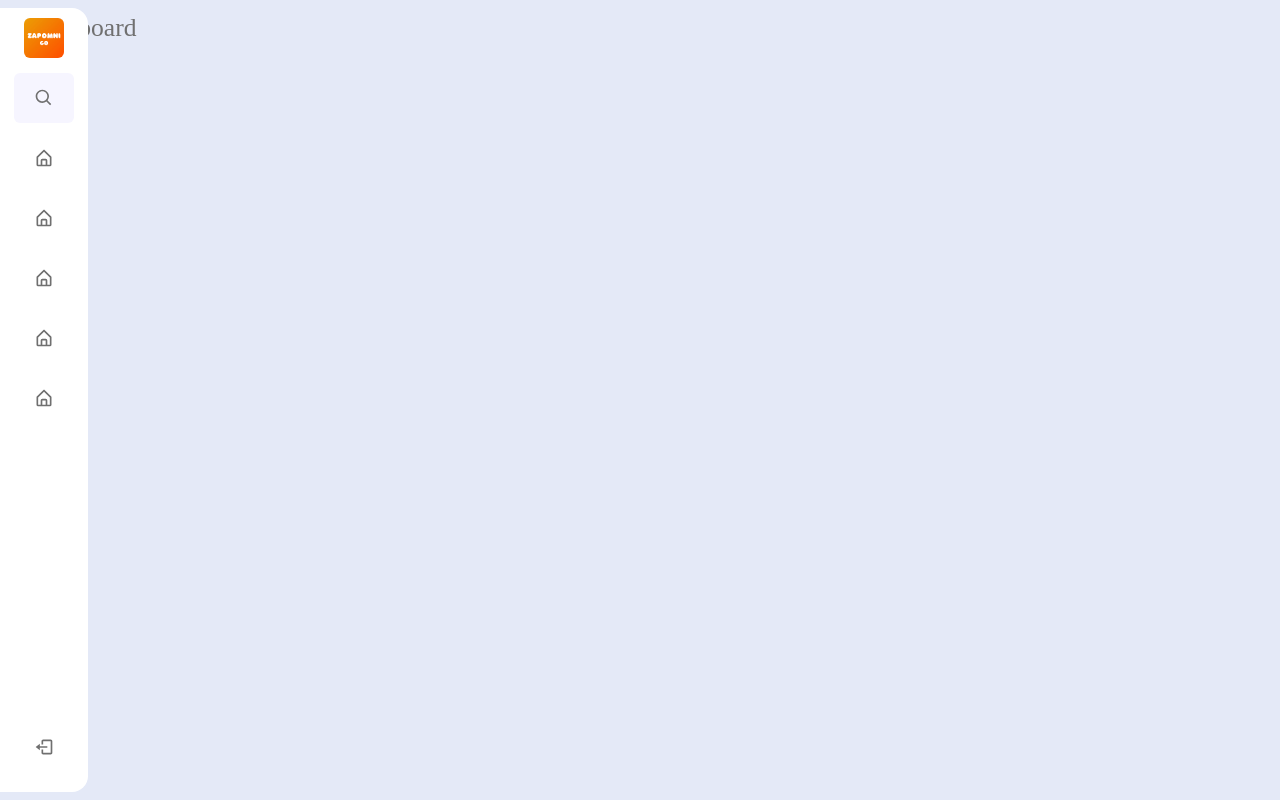
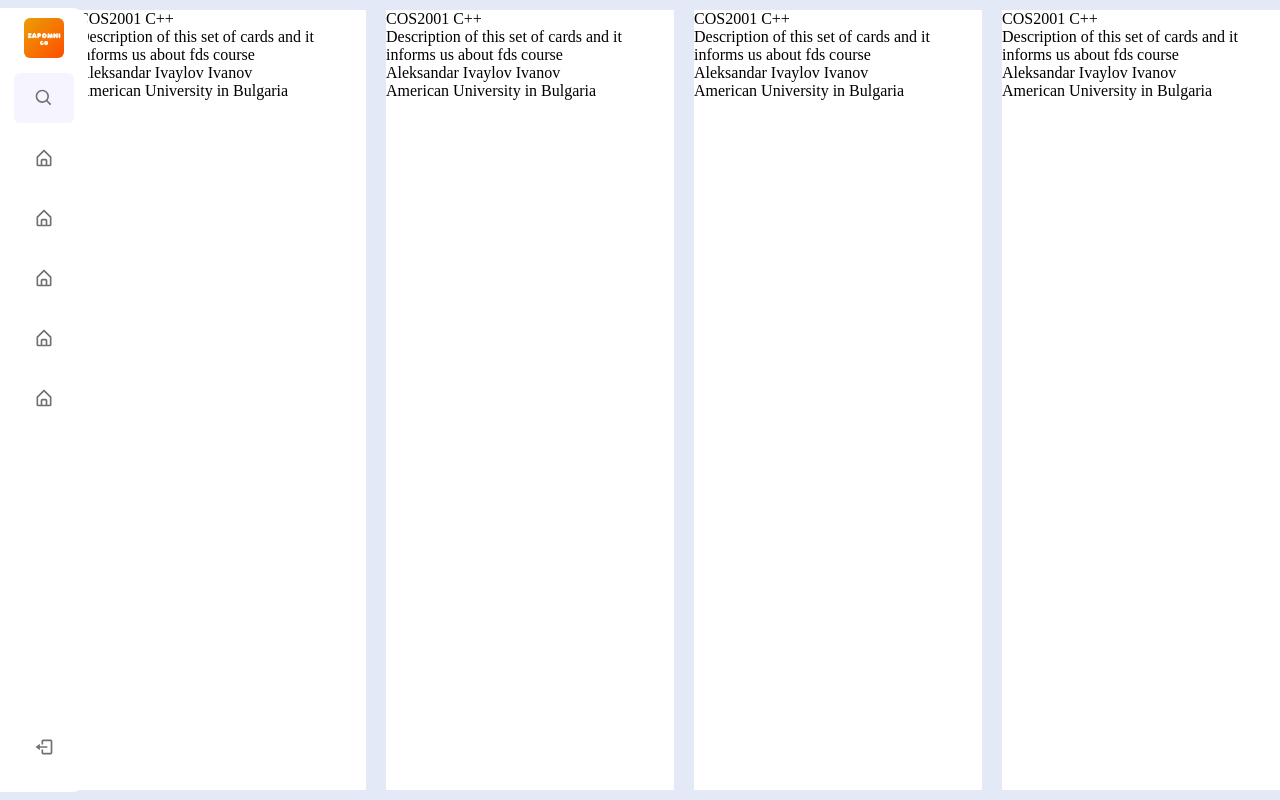
Before and after one commit to ZapomniGo/zapomnigo-client, a React (Vite) app: page / in a window 1280 px wide. Built offline with nearby package versions, Linux system fonts and the light colour scheme.

Commit message:
added recent section in dashboard

```diff
--- a/src/app-components/Dashboard/Dashboard.tsx
+++ b/src/app-components/Dashboard/Dashboard.tsx
@@ -3,8 +3,31 @@ import React from "react";
 export const Dashboard = ({ sidebarOpen }) => {
   return (
     <section className={`home ${sidebarOpen ? "open" : "closed"}`}>
-      <div className="text">
-        Dashboard
+      <div className="recent">
+        <div className="set-card">
+          <div className="set-title">COS2001 C++</div>
+          <div className="set-description">Description of this set of cards and it informs us about fds course</div>
+          <div className="set-creator">Aleksandar Ivaylov Ivanov</div>
+          <div className="set-institution">American University in Bulgaria</div>
+        </div>
+        <div className="set-card">
+          <div className="set-title">COS2001 C++</div>
+          <div className="set-description">Description of this set of cards and it informs us about fds course</div>
+          <div className="set-creator">Aleksandar Ivaylov Ivanov</div>
+          <div className="set-institution">American University in Bulgaria</div>
+        </div>
+        <div className="set-card">
+          <div className="set-title">COS2001 C++</div>
+          <div className="set-description">Description of this set of cards and it informs us about fds course</div>
+          <div className="set-creator">Aleksandar Ivaylov Ivanov</div>
+          <div className="set-institution">American University in Bulgaria</div>
+        </div>
+        <div className="set-card">
+          <div className="set-title">COS2001 C++</div>
+          <div className="set-description">Description of this set of cards and it informs us about fds course</div>
+          <div className="set-creator">Aleksandar Ivaylov Ivanov</div>
+          <div className="set-institution">American University in Bulgaria</div>
+        </div>
       </div>
     </section>
   );
--- a/src/app-components/Dashboard/dashboard.scss
+++ b/src/app-components/Dashboard/dashboard.scss
@@ -1,18 +1,44 @@
 .home{
+    position: relative;
     left: 88px;
     height: 100vh;
-    width: 100vw;
+    width: calc(100% - 88px);
     background: var(--body-color);
     transition: var(--tran-05);
+    display: flex;
+    justify-content: center;
+
+    .open{
+        filter: blur(2px);
+    }
+
+    .recent{
+        display: flex;
+    }
+
+    .text{
+        font-size: 2vmax;
+        font-weight: 500;
+        color: var(--text-color);
+        padding: 1vmax 2vmax;
+    }
+
+    .set-card{
+        display: flex;
+        flex-direction: column;
+        background-color: white;
+        width: 18rem;
+        margin: 10px;
+    }
 }
 
 .home.open{
-    filter: blur(2px);
 }
 
 .home .text {
-    font-size: 2vmax;
-    font-weight: 500;
-    color: var(--text-color);
-    padding: 1vmax 2vmax;
+
 }
+
+.set-card{
+
+}
--- a/src/app-components/Navigation/Navigation.tsx
+++ b/src/app-components/Navigation/Navigation.tsx
@@ -15,7 +15,7 @@ export const Navigation = ({ onSidebarToggle }) => {
         if (window.innerWidth > 900) {
             timeoutId = setTimeout(() => {
                 setSidebarOpen(true);
-                onSidebarToggle(true); // Notify the parent component about the sidebar state change
+                onSidebarToggle(true);
 
             }, 150);
         }
@@ -24,19 +24,19 @@ export const Navigation = ({ onSidebarToggle }) => {
     const handleMouseLeave = () => {
         clearTimeout(timeoutId);
         setSidebarOpen(false);
-        onSidebarToggle(false); // Notify the parent component about the sidebar state change
+        onSidebarToggle(false);
 
     };
 
     const handleHamburgerClick = () => {
         setSidebarOpen(true);
-        onSidebarToggle(true); // Notify the parent component about the sidebar state change
+        onSidebarToggle(true);
 
     };
 
     const handleCloseClick = () => {
         setSidebarOpen(false);
-        onSidebarToggle(false); // Notify the parent component about the sidebar state change
+        onSidebarToggle(false);
 
     }
 
```
Also changed, not shown: src/app-components/Navigation/navigation.scss (+0 -11 lines).
